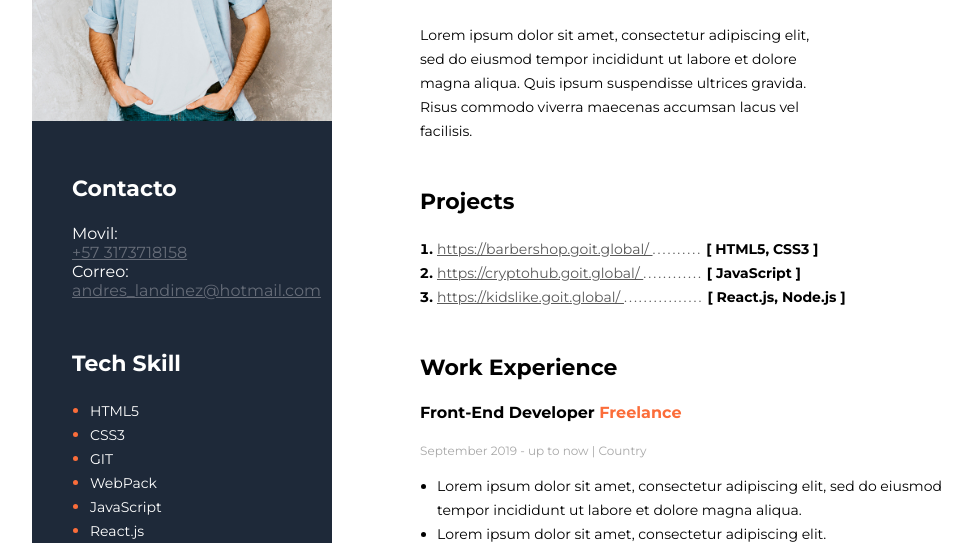
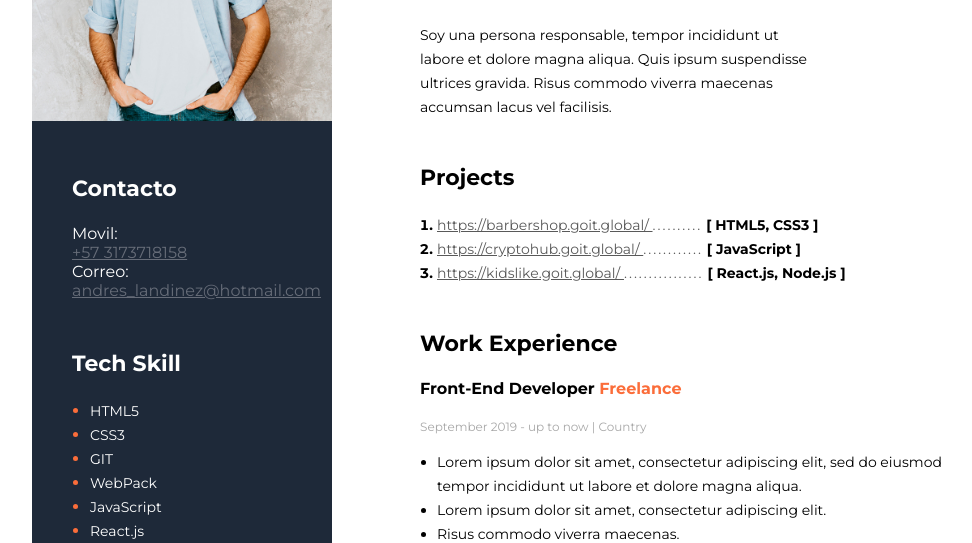
Before and after one commit to AndresLandinez/CV, a plain HTML site: page index.html in a window 1280 px wide. Shown: the part 246-789 px from the top of the page, without its empty margins (207-1179 px from the left). Drawn offline with Linux system fonts and the light colour scheme.

Commit message:
Update index.html

```diff
--- a/index.html
+++ b/index.html
@@ -17,7 +17,7 @@
             <div class="descripcion">
                 <h2 class="backend">Back-End Developer</h2>
                 <h1 class="name">Andres Landinez</h1>
-                <p class="letras-descripcion">Lorem ipsum dolor sit amet, consectetur adipiscing elit, sed do eiusmod tempor incididunt ut labore et dolore magna aliqua. Quis ipsum suspendisse ultrices gravida. Risus commodo viverra maecenas accumsan lacus vel facilisis.</p>
+                <p class="letras-descripcion">Soy una persona responsable, tempor incididunt ut labore et dolore magna aliqua. Quis ipsum suspendisse ultrices gravida. Risus commodo viverra maecenas accumsan lacus vel facilisis.</p>
             </div>
             <!--Proyectos-->
             <div class="proyectos">
```
